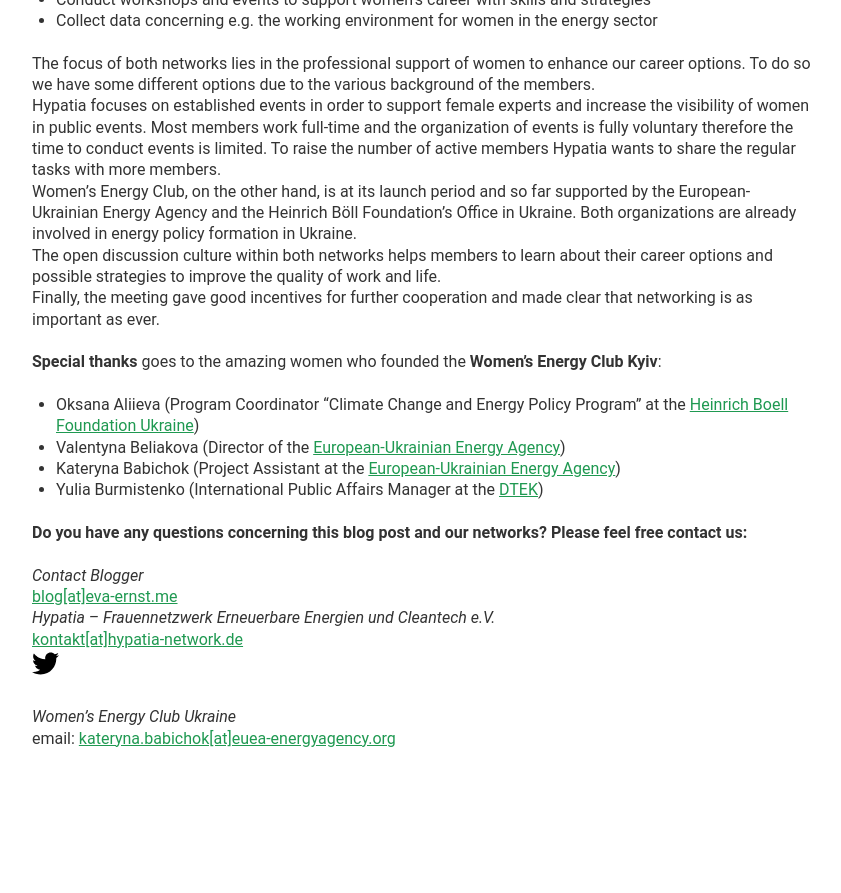
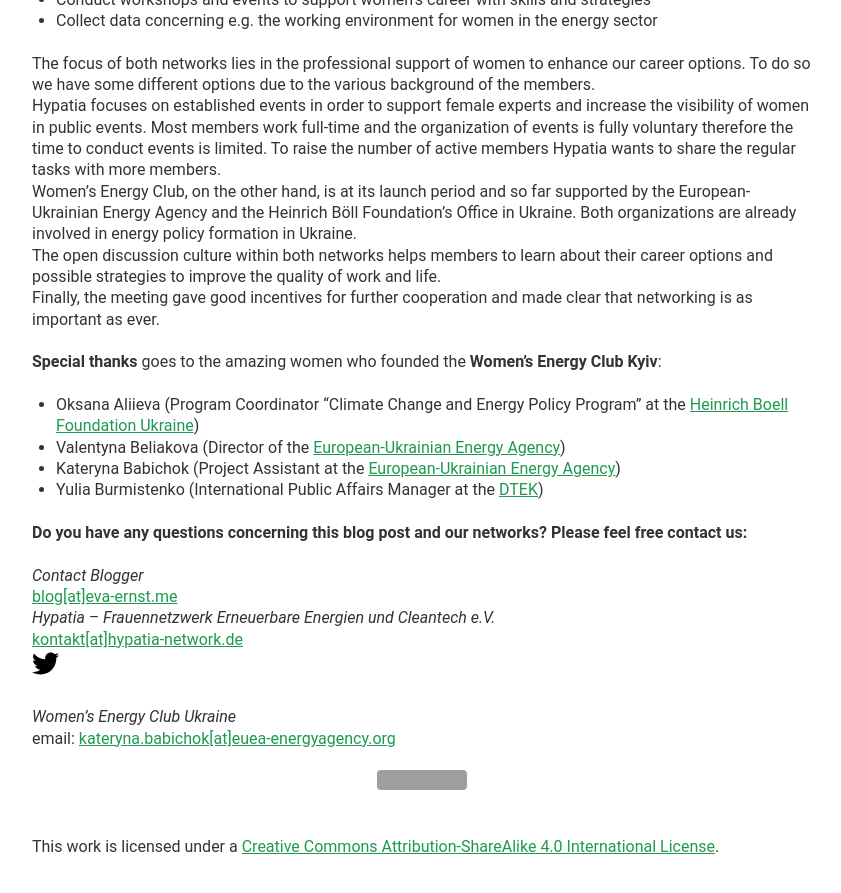
Before and after one commit to evafroehlich/website, a Jekyll site: the page built from _posts/2017-03-26-hypatia-meets-womens-energy-club_en.md, in a window 1280 px wide and 900 px high, scrolled down 2033 px. Shown: the top 893 px of the window, without its empty margins (218-1059 px from the left). Built offline with Jekyll 4.4.1, drawn with Linux system fonts in a browser that asks for light colours; before the commit the page ends 2825 px from its top, so only the background shows below that; grey boxes are pictures that could not be loaded.

Commit message:
Added License on bottom of blog post

```diff
--- a/_posts/2017-03-26-hypatia-meets-womens-energy-club_en.md
+++ b/_posts/2017-03-26-hypatia-meets-womens-energy-club_en.md
@@ -52,3 +52,6 @@
 <a class="contact__social-link" href="https://twitter.com/HypatiaNetwork"><img src="{{ "/img/twitter.svg" | relative_url }}"></a>
 *Women's Energy Club Ukraine*
 email: [kateryna.babichok[at]euea-energyagency.org](mailto:kateryna.babichok@euea-energyagency.org)
+
+
+<a rel="license" href="http://creativecommons.org/licenses/by-sa/4.0/"><img alt="Creative Commons License" style="border-width:0" src="https://i.creativecommons.org/l/by-sa/4.0/80x15.png" /></a><br />This work is licensed under a <a rel="license" href="http://creativecommons.org/licenses/by-sa/4.0/">Creative Commons Attribution-ShareAlike 4.0 International License</a>.
```
